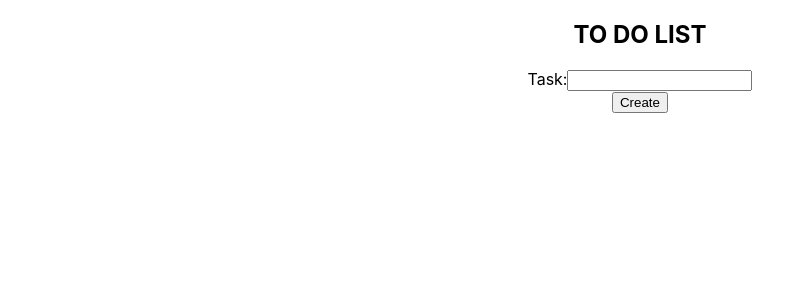
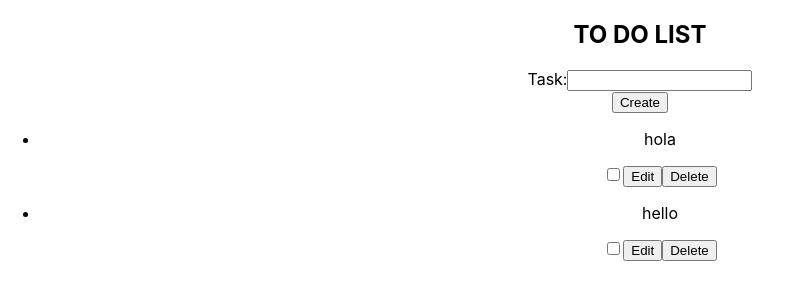
Before and after one commit to YeraySarmiento/ToDo-Redux, a React (Create React App) app: page / in a window 1280 px wide. Shown: the top 300 px of the page, without its empty margins (0-792 px from the left). Built offline with nearby package versions, Linux system fonts and the light colour scheme.

Commit message:
Add thunk

```diff
--- a/src/pages/HomePage/HomePage.js
+++ b/src/pages/HomePage/HomePage.js
@@ -1,11 +1,23 @@
 import Form from "../../components/Form/Form";
+import List from "../../components/List/List";
 
 const HomePage = () => {
+  const list = [
+    {
+      text: "hola",
+      done: false,
+    },
+    {
+      text: "hello",
+      done: false,
+    },
+  ];
+
   return (
     <>
       <h2>TO DO LIST</h2>
       <Form />
-
+      <List tasksList={list} />
     </>
   );
 };
```
Also changed, not shown: package.json (+7 -0 lines), 1 other file (tests, documents, lock files or other folders).
